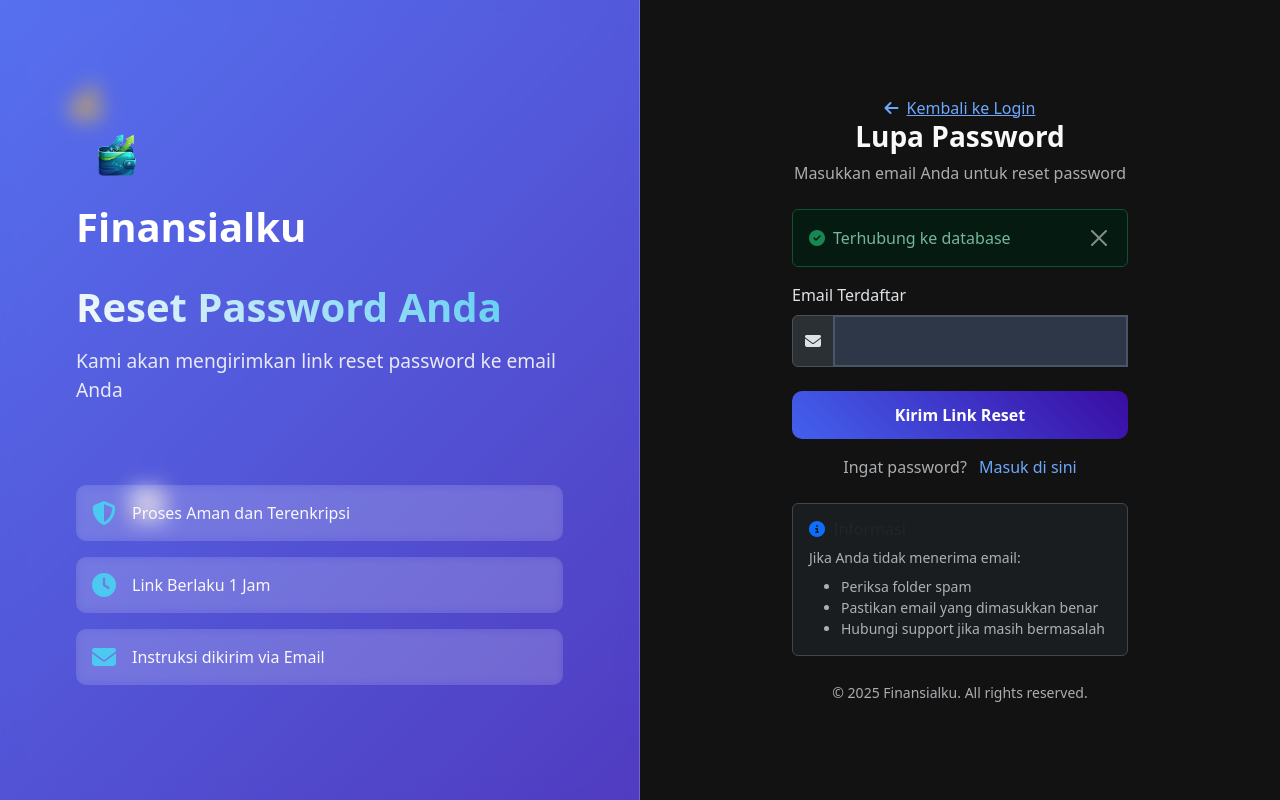
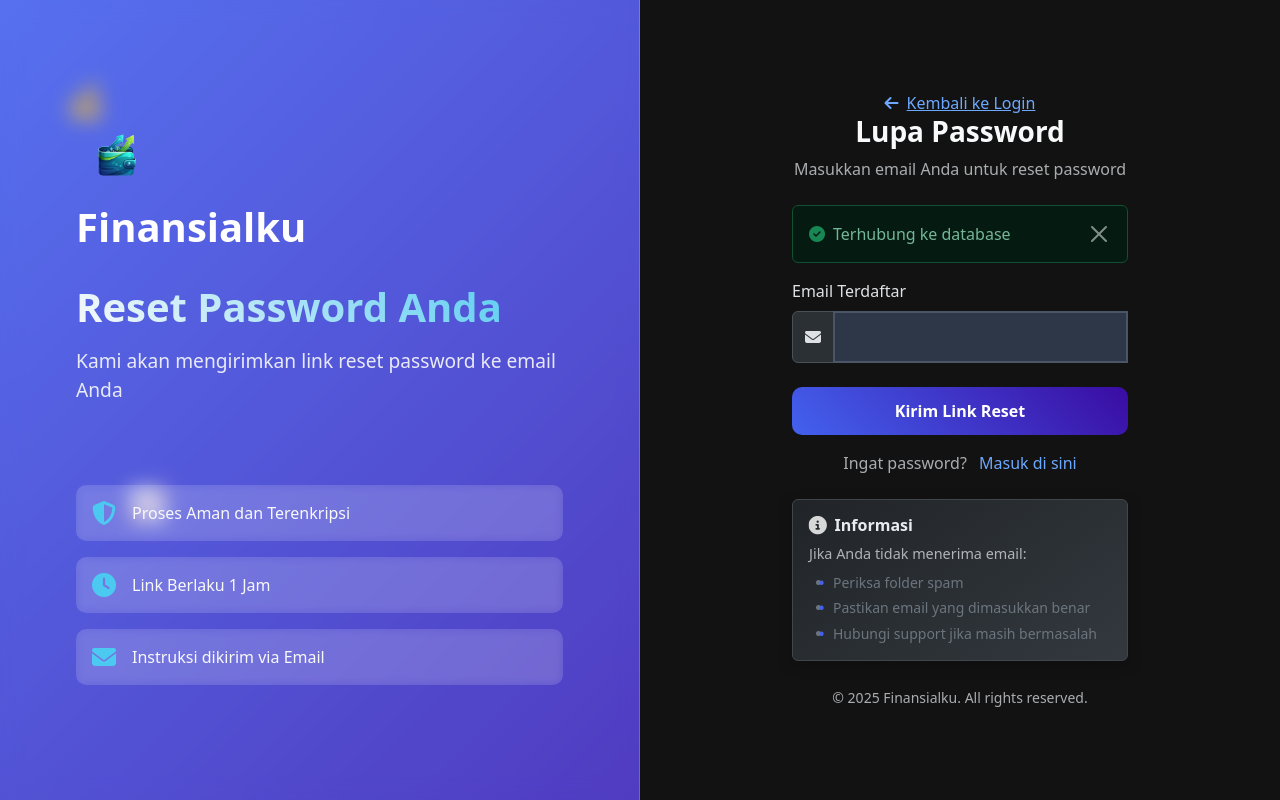
Before and after one commit to Udingamingcd/pbl-admin, a PHP site: page /finansialku/lupa-password.php in a window 1280 px wide. Run offline with PHP 8.4, Linux system fonts and the light colour scheme.

Commit message:
perbaikan teks lupa password

```diff
--- a/css/login.css
+++ b/css/login.css
@@ -257,3 +257,128 @@
     background-color: #2d3748;
     border-color: var(--primary-color);
 }
+
+/* =============== TAMBAHAN UNTUK BAGIAN INFORMASI =============== */
+
+/* Additional Info Box - Modern Design */
+.additional-info {
+    background: linear-gradient(145deg, rgba(248, 249, 250, 0.95), rgba(233, 236, 239, 0.95));
+    border: 1px solid rgba(0, 0, 0, 0.08);
+    border-radius: 12px;
+    box-shadow: 0 4px 15px rgba(0, 0, 0, 0.05);
+    transition: all 0.3s ease;
+    backdrop-filter: blur(10px);
+}
+
+.additional-info:hover {
+    transform: translateY(-3px);
+    box-shadow: 0 8px 25px rgba(0, 0, 0, 0.1);
+}
+
+.additional-info h6 {
+    color: #2c3e50;
+    font-weight: 700;
+    font-size: 1rem;
+    margin-bottom: 12px;
+    display: flex;
+    align-items: center;
+}
+
+.additional-info h6 i {
+    font-size: 1.1rem;
+    animation: gentle-pulse 2s infinite;
+}
+
+/* Tema terang: ikon berwarna biru primer */
+.additional-info h6 i.text-primary {
+    color: var(--primary-color) !important;
+}
+
+.additional-info p {
+    color: #495057;
+    font-weight: 500;
+    font-size: 0.9rem;
+    margin-bottom: 10px;
+}
+
+.additional-info ul {
+    padding-left: 1.5rem;
+    margin-bottom: 0;
+}
+
+.additional-info li {
+    color: #6c757d;
+    margin-bottom: 6px;
+    font-size: 0.875rem;
+    line-height: 1.4;
+    position: relative;
+}
+
+.additional-info li:before {
+    content: "•";
+    color: var(--primary-color);
+    font-weight: bold;
+    display: inline-block;
+    width: 1em;
+    margin-left: -1em;
+}
+
+.additional-info li:last-child {
+    margin-bottom: 0;
+}
+
+/* Dark Mode - Additional Info */
+[data-bs-theme="dark"] .additional-info {
+    background: linear-gradient(145deg, rgba(33, 37, 41, 0.95), rgba(52, 58, 64, 0.95));
+    border: 1px solid rgba(255, 255, 255, 0.12);
+    box-shadow: 0 4px 15px rgba(0, 0, 0, 0.2);
+}
+
+/* Tema gelap: teks berwarna terang */
+[data-bs-theme="dark"] .additional-info h6.text-dark,
+[data-bs-theme="dark"] .additional-info p.text-dark,
+[data-bs-theme="dark"] .additional-info li.text-dark {
+    color: #e9ecef !important;
+}
+
+/* Tema gelap: ikon berwarna putih */
+[data-bs-theme="dark"] .additional-info h6 i.text-primary {
+    color: #ffffff !important;
+}
+
+/* Tema gelap: bullet point berwarna putih */
+[data-bs-theme="dark"] .additional-info li.text-dark:before {
+    color: #ffffff !important;
+}
+
+/* Animation for info icon */
+@keyframes gentle-pulse {
+    0%, 100% {
+        opacity: 1;
+        transform: scale(1);
+    }
+    50% {
+        opacity: 0.8;
+        transform: scale(1.05);
+    }
+}
+
+/* Responsive adjustments for Additional Info */
+@media (max-width: 768px) {
+    .additional-info {
+        background: linear-gradient(145deg, rgba(248, 249, 250, 0.98), rgba(233, 236, 239, 0.98));
+        margin: 1rem 0;
+    }
+
+    [data-bs-theme="dark"] .additional-info {
+        background: linear-gradient(145deg, rgba(33, 37, 41, 0.98), rgba(52, 58, 64, 0.98));
+    }
+}
+
+/* Smooth transition for theme changes */
+.additional-info,
+.additional-info h6,
+.additional-info p,
+.additional-info li {
+    transition: color 0.3s ease, background-color 0.3s ease, border-color 0.3s ease;
+}
```
